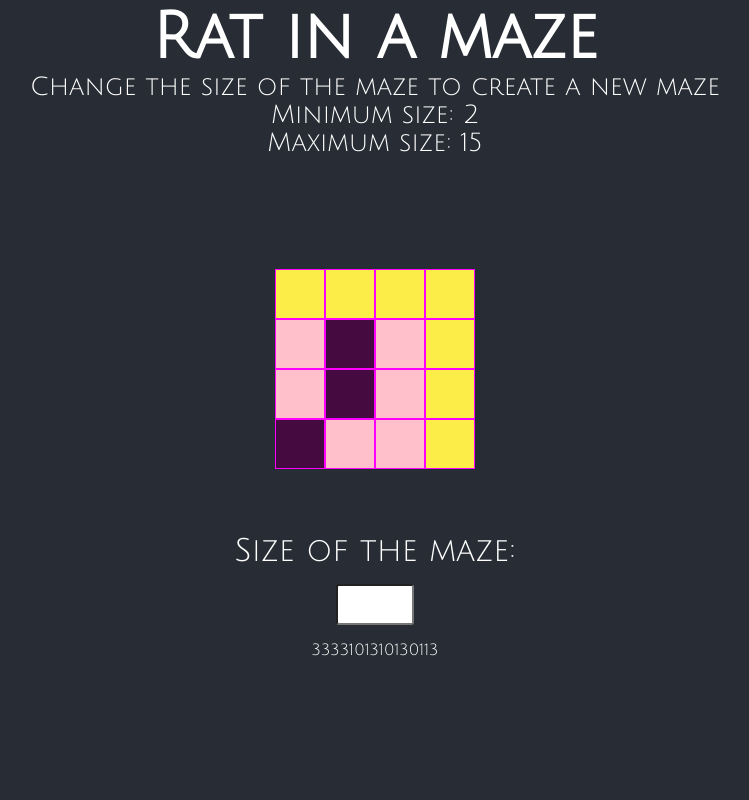
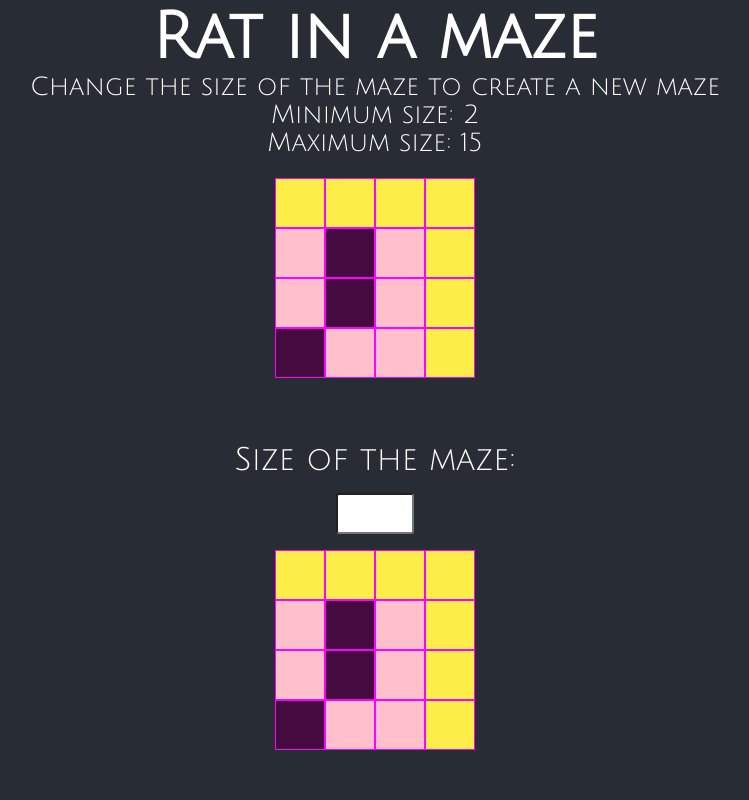
Before and after one commit to ElaFinIta/maze, a React (Create React App) app: page / in a window 1280 px wide. Shown: the top 800 px of the page, without its empty margins (265-1014 px from the left). Built offline with nearby package versions, Linux system fonts and the light colour scheme.

Commit message:
trying to show 2 mazes, unsolved and solved

```diff
--- a/src/components/Maze.js
+++ b/src/components/Maze.js
@@ -1,12 +1,14 @@
 import React, { Component } from 'react';
 import Row from './Row';
+
+let maze = [];
 
 class Maze extends Component {
     state = {
         size: 4,
     }
 
-    maze = [];
+    // maze = [];
 
     sizeHandler = (event) => {
         this.setState({
@@ -34,12 +36,25 @@ class Maze extends Component {
             binMaze[0][0] = 1;
             binMaze[binMaze.length -1][binMaze.length -1] = 1;
 
-            this.maze = binMaze;
+            // this.maze = binMaze;
+            maze = binMaze;
             return binMaze;
         }
     }
 
     createVisualMaze = (binaryMaze) => {
+        if (this.state.size > 1) {
+            const visualMaze = [];
+            let key = 0;
+            for (let r of binaryMaze) {
+                visualMaze.push(<Row cols={binaryMaze.length} rowBinaries={r} key={key}/>);
+                key += 1;
+            }
+            return visualMaze;
+        }
+    }
+
+    createVisualMazeX = (binaryMaze) => {
         if (this.state.size > 1) {
             const visualMaze = [];
             let key = 0;
@@ -60,8 +75,9 @@ class Maze extends Component {
         return false;
     }
 
-    exitMaze = (maze) => {
-        let mousePath = this.maze;
+    exitMaze = (origMaze) => {
+        // let mousePath = this.maze;
+        let mousePath = maze;
         // matrix initialized with zeros except start=1 and end=1
         // for (let i=0; i < this.state.size; i++) {
         //     const row = [];
@@ -120,7 +136,8 @@ class Maze extends Component {
                 <div className="input_wrapper">
                     <label htmlFor="size">Size of the maze:</label>
                     <input type="number" name="size" min="2" max="15" onChange={this.sizeHandler} />
-                    {this.exitMaze(this.maze)}
+                    {/* {this.createVisualMaze(this.exitMaze(this.maze))} */}
+                    {this.createVisualMazeX(this.exitMaze(maze))}
                     {/* <button onClick={() => this.createVisualMaze(this.exitMaze(this.maze))}>FIND A WAY TO THE CHEESE</button> */}
                 </div>
             </div>
```
